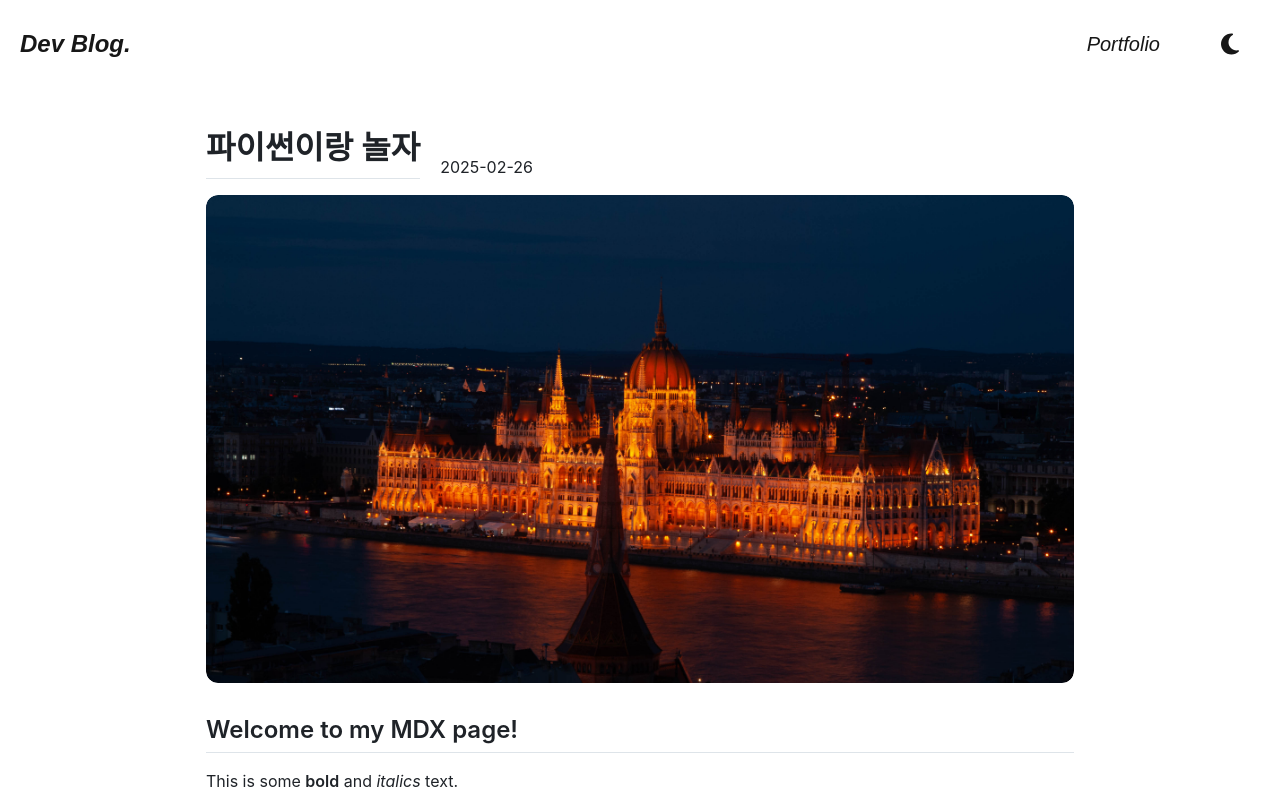
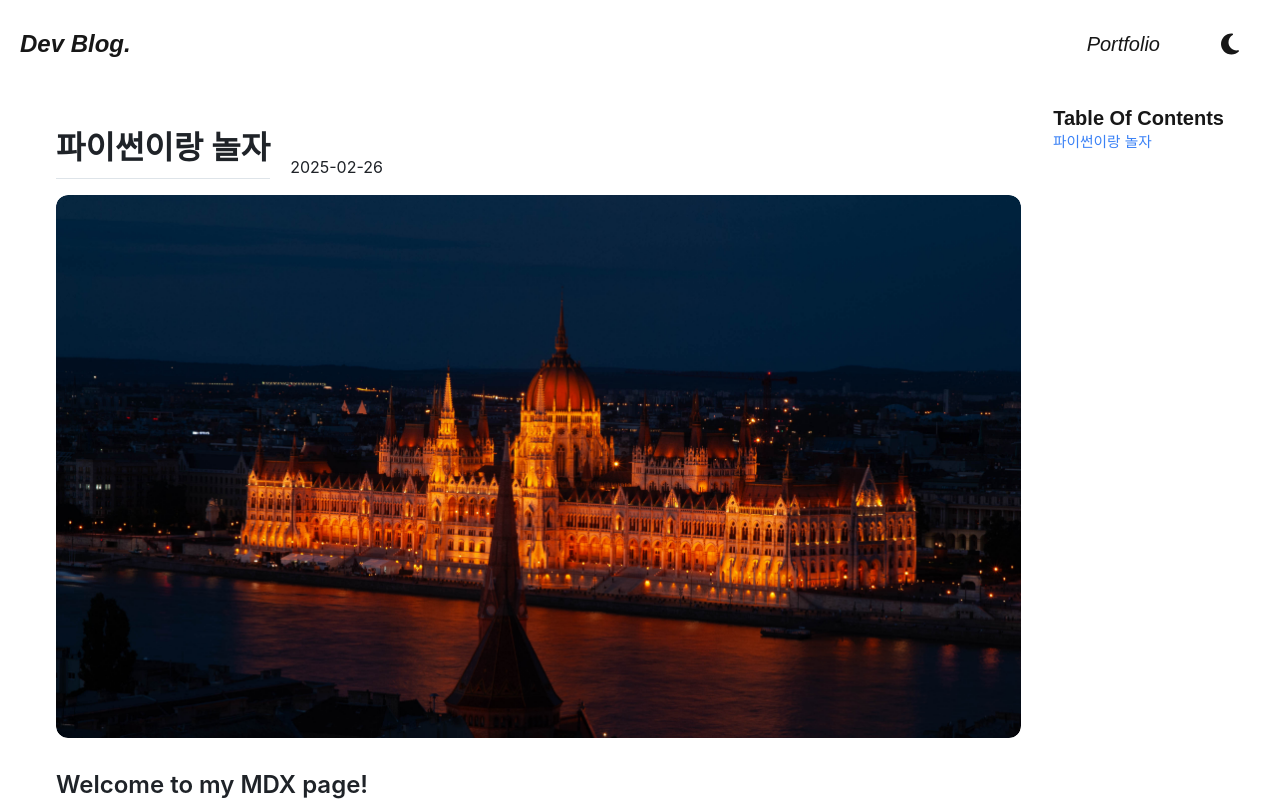
Before and after one commit to lee-seokmin/blog, a Next.js app: page /posts/first in a window 1280 px wide. Shown: the top 801 px of the page. Built offline with nearby package versions, Linux system fonts and the light colour scheme; a web font is replaced by a local one.

Commit message:
게시물의 table of contents 구현

```diff
--- /dev/null
+++ b/src/app/components/TableOfContents.tsx
@@ -0,0 +1,75 @@
+'use client';
+
+import { useEffect, useState } from 'react';
+
+interface HeadingInfo {
+  id: string;
+  text: string;
+  level: number;
+}
+
+export default function TableOfContents() {
+  const [headings, setHeadings] = useState<HeadingInfo[]>([]);
+  const [activeId, setActiveId] = useState<string>('');
+
+  useEffect(() => {
+    const elements = Array.from(document.querySelectorAll('h1, h2, h3, h4, h5, h6'));
+    const headingInfo = elements.map((element, index) => ({
+      id: element.id || `heading-${index}`,
+      text: element.textContent || '',
+      level: parseInt(element.tagName[1]),
+    }));
+
+    // Ensure elements have IDs
+    elements.forEach((element, index) => {
+      if (!element.id) {
+        element.id = `heading-${index}`;
+      }
+    });
+
+    setHeadings(headingInfo);
+
+    const observer = new IntersectionObserver(
+      (entries) => {
+        entries.forEach((entry) => {
+          if (entry.isIntersecting) {
+            setActiveId(entry.target.id);
+          }
+        });
+      },
+      { rootMargin: '-100px 0px -66%' }
+    );
+
+    elements.forEach((elem) => observer.observe(elem));
+    return () => observer.disconnect();
+  }, []);
+
+  const handleClick = (id: string) => {
+    const element = document.getElementById(id);
+    if (element) {
+      element.scrollIntoView({ behavior: 'smooth' });
+    }
+  };
+
+  return (
+    <nav className="sticky top-20 max-h-[calc(100vh-5rem)] overflow-auto hidden md:block">
+      <p className="font-semibold text-xl">Table Of Contents</p>
+      <ul className="space-y-2">
+        {headings.map((heading) => (
+          <li
+            key={`toc-${heading.id}`}
+            style={{ paddingLeft: `${(heading.level - 1) * 1}rem` }}
+            className={`cursor-pointer transition-all duration-200 text-sm ${
+              activeId === heading.id
+                ? 'text-blue-500 scale-105 origin-left'
+                : 'text-gray-600 hover:text-blue-400'
+            }`}
+            onClick={() => handleClick(heading.id)}
+          >
+            {heading.text}
+          </li>
+        ))}
+      </ul>
+    </nav>
+  );
+}
--- a/src/app/posts/[slug]/page.tsx
+++ b/src/app/posts/[slug]/page.tsx
@@ -6,6 +6,7 @@ import Image from 'next/image';
 import Footer from '@/app/components/footer';
 import { Metadata } from 'next';
 import { notFound } from 'next/navigation';
+import TableOfContents from '@/app/components/TableOfContents';
 
 type Props = {
   params: {
@@ -36,8 +37,8 @@ export default async function PostPage({ params }: Props) {
   return (
     <div>
       <Header />
-      <div className="flex w-full max-w-[900px] mx-auto p-4 SlideInLeft">
-        <div className="markdown-body w-full">
+      <div className="flex w-full max-w-[1200px] mx-auto p-4 gap-8 SlideInLeft">
+        <div className="markdown-body flex-1">
           <div className="flex items-end gap-5">
             <h1>{post.title}</h1>
             <p>{post.createAt}</p>
@@ -55,6 +56,9 @@ export default async function PostPage({ params }: Props) {
             <MDXRemote source={post.content} />
           </div>
         </div>
+        <div className="hidden lg:block">
+          <TableOfContents />
+        </div>
       </div>
       <Footer />
     </div>
```
